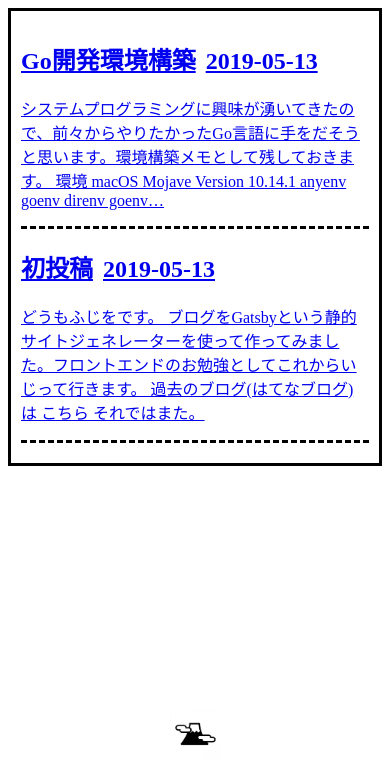
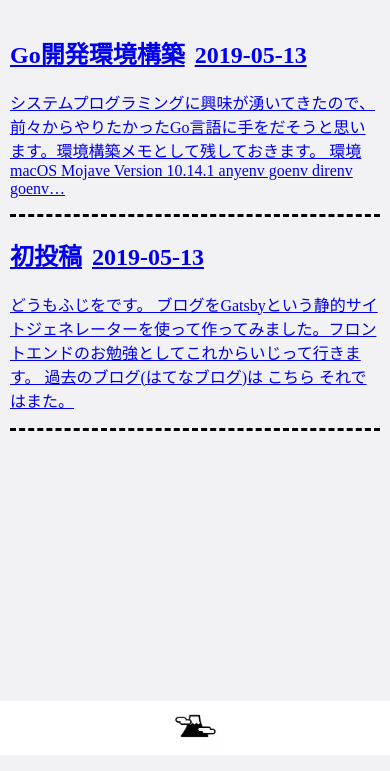
Before and after one commit to ffjlabo/blog, a Gatsby site: page / in a window 390 px wide. Shown: the part 89-860 px from the top of the page. Built offline with nearby package versions, Linux system fonts and the light colour scheme; Gatsby itself is replaced by a stand-in of ours.

Commit message:
fix: apply global css components & refactoring css for responsive

```diff
--- a/src/components/layout.js
+++ b/src/components/layout.js
@@ -2,6 +2,7 @@ import React from "react"
 import styled from "styled-components"
 import Header from "./header"
 import Footer from "./footer"
+import Global from "./global"
 
 const LayoutContainer = styled.div`
   margin: 0px;
@@ -18,21 +19,24 @@ const StickyFooter = styled(Footer)`
 `
 
 const LayoutBody = styled.div`
+  padding: 10px;
+
+  /* SP表示 */
   @media screen and (max-width: 1024px) {
-    padding: 10px;
-    border: solid #000000 3px;
+    margin-top 5px;
+    margin-bottom 5px;
   }
 
+  /* PC表示 */
   @media screen and (min-width: 1025px) {
-    padding: 10px;
-    margin: 30px 250px;
+    margin: 10px 250px;
     min-width: 700px;
-    border: solid #000000 3px;
   }
 `
 
 const Layout = props => (
   <LayoutContainer>
+    <Global />
     <Header />
     <LayoutBody>{props.children}</LayoutBody>
     <StickyFooter />
```
